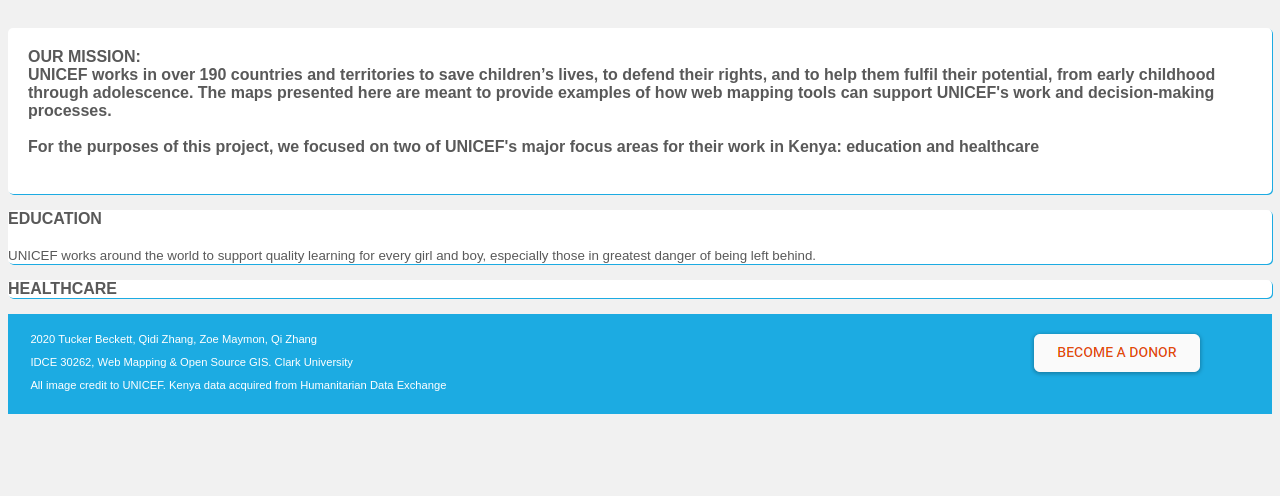
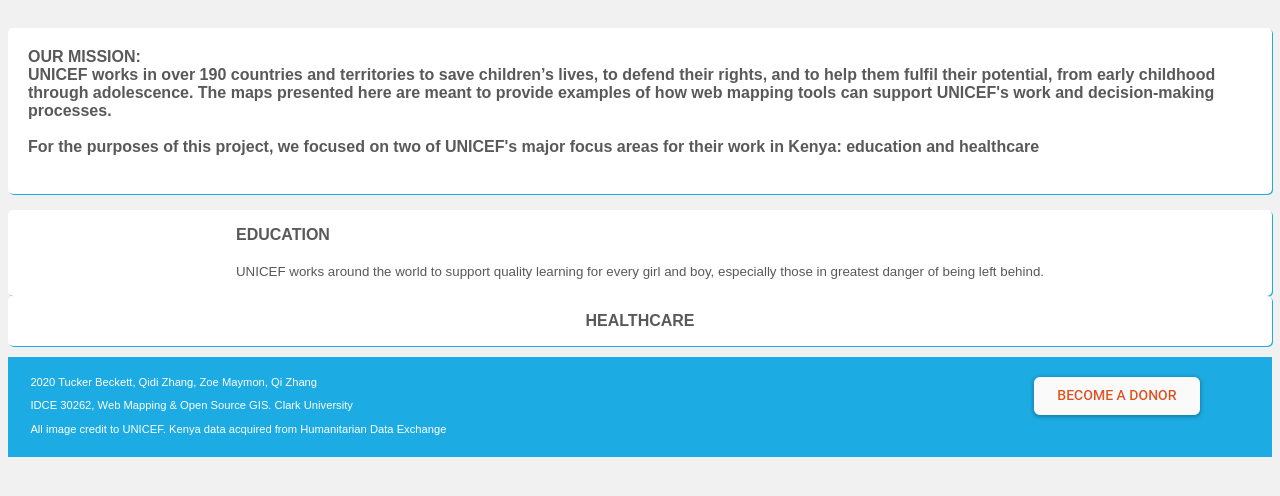
Before and after one commit to Spikeroot/IDCE_30262_unicef, a plain HTML site: page index.html in a window 1280 px wide. Shown: the part 158-654 px from the top of the page. Drawn offline with Linux system fonts and the light colour scheme.

Commit message:
Update unistyles.css

```diff
--- a/unistyles.css
+++ b/unistyles.css
@@ -88,8 +88,11 @@
 }
 
 article{
-  -webkit- flex:3;
-  -ms- flex:3;
+  display: flex;
+  flex-direction: row;
+  justify-content:center;
+  -webkit- flex:1;
+  -ms- flex:1;
   background-color: #FFFFFF;
   box-shadow: 1px 1px #1CABE2;
   font-family: arial, verdana, sans-serif;
```
